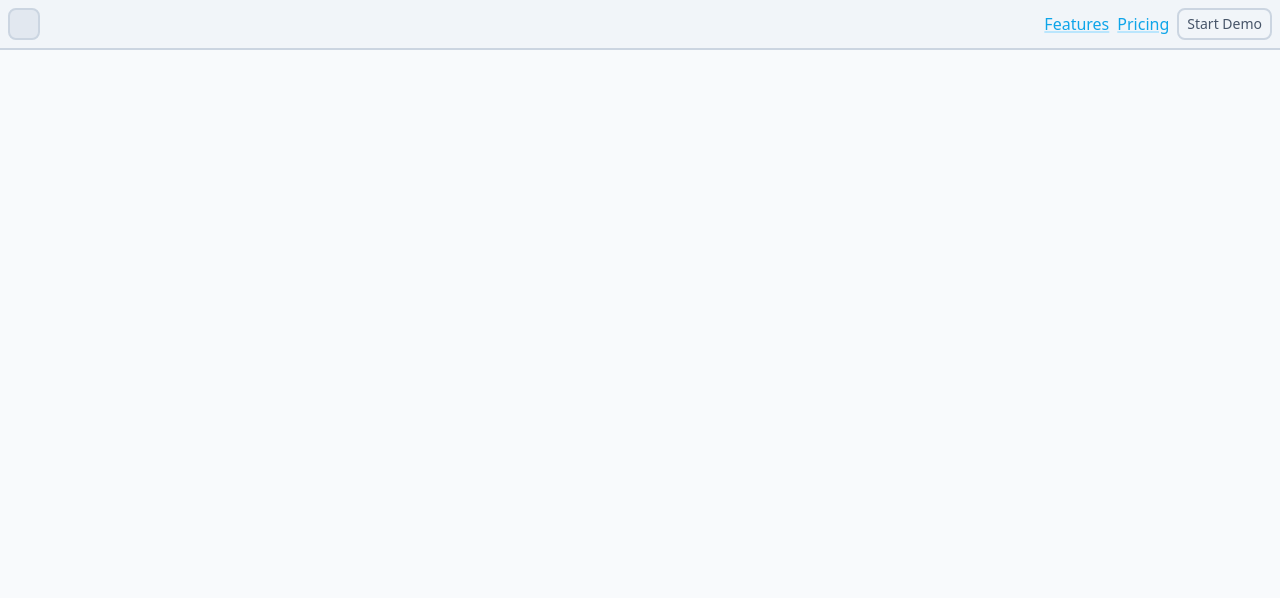
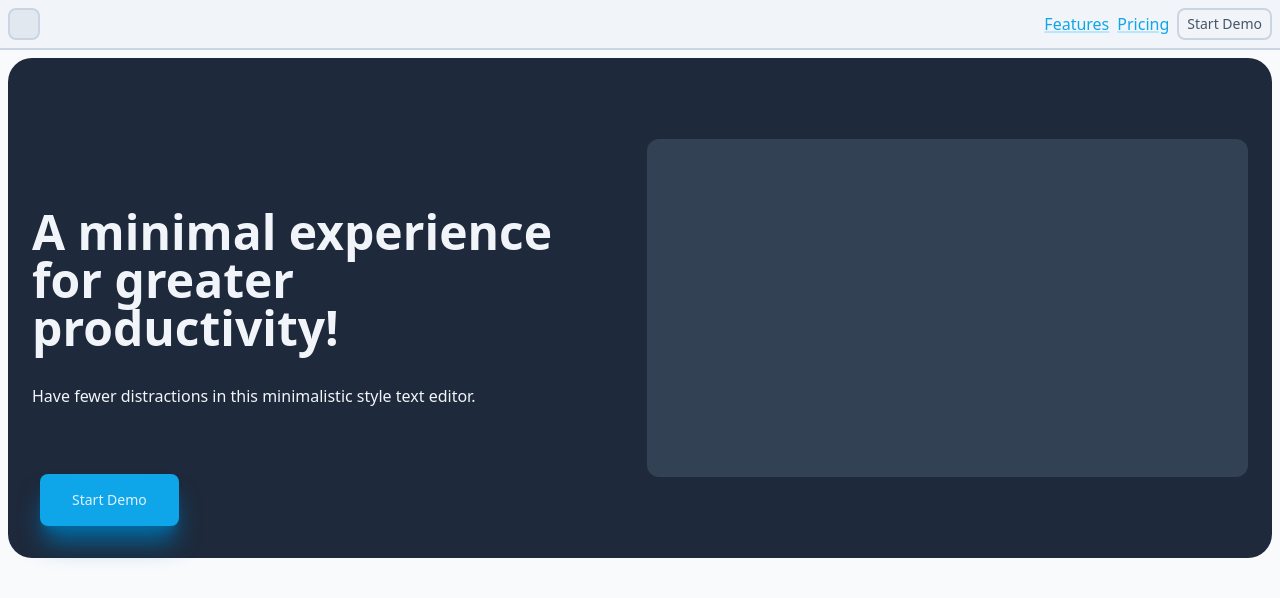
Before and after one commit to matovius/hashtype, a SvelteKit app: page / in a window 1280 px wide. Shown: the top 598 px of the page. Built offline with nearby package versions, Linux system fonts and the light colour scheme.

Commit message:
Implement a basic hero section

```diff
--- a/src/routes/+page.svelte
+++ b/src/routes/+page.svelte
@@ -52,5 +52,26 @@
     </a>
   </div>
 </header>
-<main />
+<main class="w-full bg-slate-50 flex flex-col align-center p-2">
+  <div
+    class="flex flex-col sm:flex-row justify-center items-center gap-16 bg-slate-800 rounded-3xl p-6 min-h-[500px] text-slate-100 relative"
+  >
+    <div class="flex flex-col gap-8">
+      <Text as="h1">A minimal experience for greater productivity!</Text>
+      <Text as="p"
+        >Have fewer distractions in this minimalistic style text editor.</Text
+      >
+    </div>
+    <div
+      class="w-full aspect-video bg-slate-700 rounded-xl"
+      title="Hero image goes here"
+    />
+    <a
+      href="/demo"
+      class="absolute bottom-8 left-8 shadow-xl shadow-sky-700 transition px-8 py-4 flex justify-center items-center gap-2 no-underline text-sky-100 rounded-lg bg-sky-500 hover:bg-sky-600"
+    >
+      <Text as="span">Start Demo</Text>
+    </a>
+  </div>
+</main>
 <footer />
```
